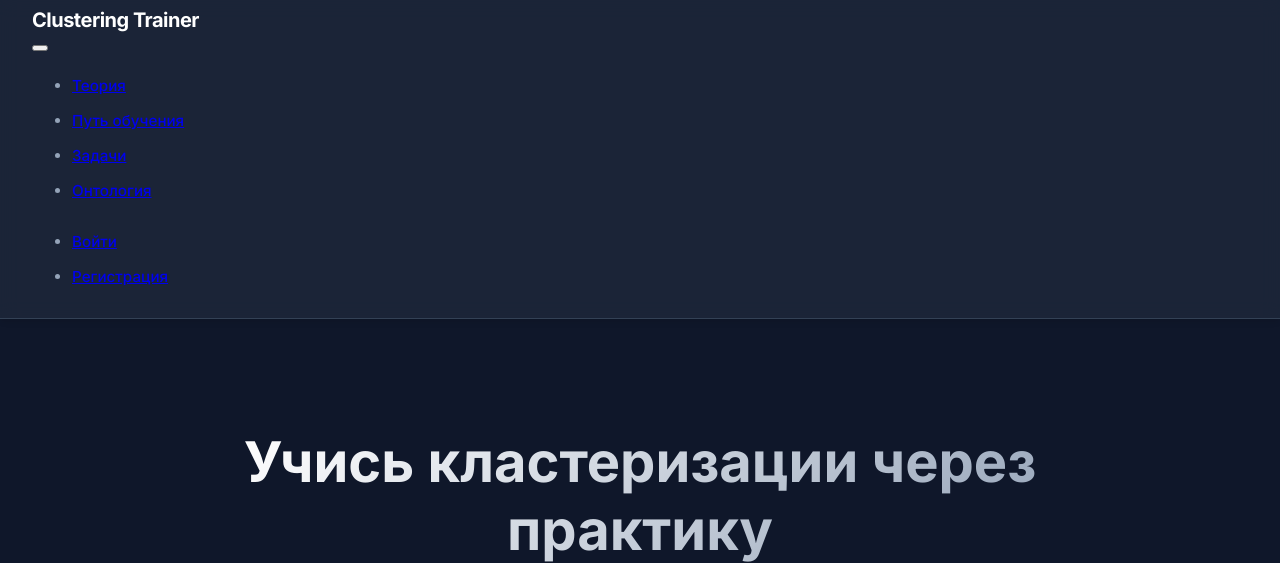
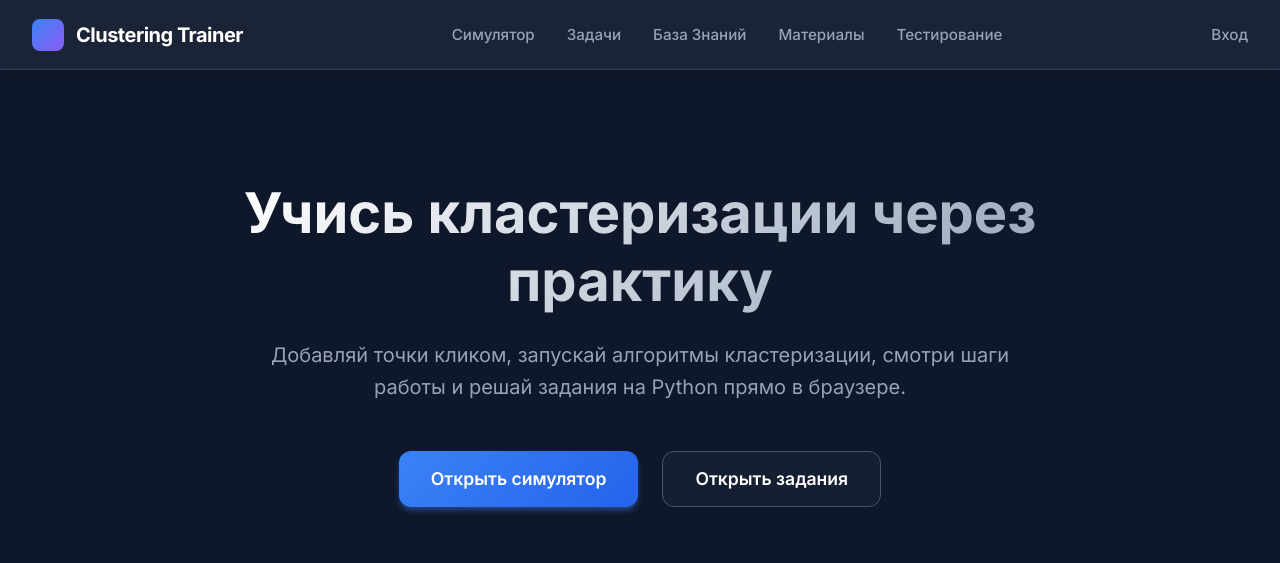
Before and after one commit to Arallez/diploma-clustering-app, a Django app: page / in a window 1280 px wide. Shown: the top 563 px of the page. Run offline with Django 5.2, Linux system fonts and the light colour scheme.

Commit message:
fix(ui): fix url names in navbar - remove wrong core: namespace

```diff
--- a/templates/includes/navbar.html
+++ b/templates/includes/navbar.html
@@ -1,55 +1,26 @@
-<nav class="navbar navbar-expand-lg navbar-dark bg-dark">
-    <div class="container-fluid">
-        <a class="navbar-brand" href="{% url 'core:home' %}">Clustering Trainer</a>
-        <button class="navbar-toggler" type="button" data-bs-toggle="collapse" data-bs-target="#navbarNav"
-            aria-controls="navbarNav" aria-expanded="false" aria-label="Переключатель навигации">
-            <span class="navbar-toggler-icon"></span>
-        </button>
-
-        <div class="collapse navbar-collapse" id="navbarNav">
-            <ul class="navbar-nav me-auto">
-                <li class="nav-item">
-                    <a class="nav-link" href="{% url 'core:materials_list' %}">Теория</a>
-                </li>
-                <!-- Новая ссылка на адаптивное обучение -->
-                <li class="nav-item">
-                    <a class="nav-link" href="{% url 'encyclopedia:recommendations' %}">
-                        <i class="bi bi-compass"></i> Путь обучения
-                    </a>
-                </li>
-                <li class="nav-item">
-                    <a class="nav-link" href="{% url 'tasks:task_list' %}">Задачи</a>
-                </li>
-                <li class="nav-item">
-                    <a class="nav-link" href="{% url 'encyclopedia:graph' %}">Онтология</a>
-                </li>
-            </ul>
-
-            <ul class="navbar-nav">
-                {% if user.is_authenticated %}
-                <li class="nav-item">
-                    <span class="nav-link">Привет, {{ user.username }}!</span>
-                </li>
-                <li class="nav-item">
-                    <a class="nav-link" href="{% url 'core:profile' %}">Профиль</a>
-                </li>
-                <li class="nav-item">
-                    <form action="{% url 'core:logout' %}" method="post" style="display:inline;">
-                        {% csrf_token %}
-                        <button type="submit" class="nav-link btn btn-link" style="border:none; padding:0; padding-top:8px;">
-                            Выйти
-                        </button>
-                    </form>
-                </li>
-                {% else %}
-                <li class="nav-item">
-                    <a class="nav-link" href="{% url 'core:login' %}">Войти</a>
-                </li>
-                <li class="nav-item">
-                    <a class="nav-link" href="{% url 'core:register' %}">Регистрация</a>
-                </li>
-                {% endif %}
-            </ul>
-        </div>
+<nav class="navbar">
+    <a href="{% url 'home' %}" class="navbar-brand">
+        <div class="logo-icon"></div>
+        <span class="brand-text">Clustering Trainer</span>
+    </a>
+    <div class="nav-links">
+        <a href="{% url 'simulator:index' %}" class="nav-item {% if request.resolver_match.namespace == 'simulator' %}active{% endif %}">Симулятор</a>
+        <a href="{% url 'tasks:task_list' %}" class="nav-item {% if request.resolver_match.namespace == 'tasks' %}active{% endif %}">Задачи</a>
+        <a href="{% url 'encyclopedia:graph' %}" class="nav-item {% if request.resolver_match.namespace == 'encyclopedia' %}active{% endif %}">База Знаний</a>
+        <a href="{% url 'materials_list' %}" class="nav-item {% if request.resolver_match.url_name == 'materials_list' or request.resolver_match.url_name == 'material_detail' %}active{% endif %}">Материалы</a>
+        {% if user.is_authenticated %}
+        <a href="{% url 'encyclopedia:recommendations' %}" class="nav-item {% if request.resolver_match.url_name == 'recommendations' %}active{% endif %}">🧭 Путь обучения</a>
+        {% endif %}
+        <a href="{% url 'testing:home' %}" class="nav-item {% if request.resolver_match.namespace == 'testing' %}active{% endif %}">Тестирование</a>
+    </div>
+    <div class="nav-auth">
+        {% if user.is_authenticated %}
+            <a href="{% url 'profile' %}" class="btn btn-outline">{{ user.username }}</a>
+            {% if user.is_staff %}
+                <a href="/admin/" class="btn btn-outline" style="margin-left: 10px;">Admin</a>
+            {% endif %}
+        {% else %}
+            <a href="{% url 'login' %}" class="nav-item">Вход</a>
+        {% endif %}
     </div>
 </nav>
```
